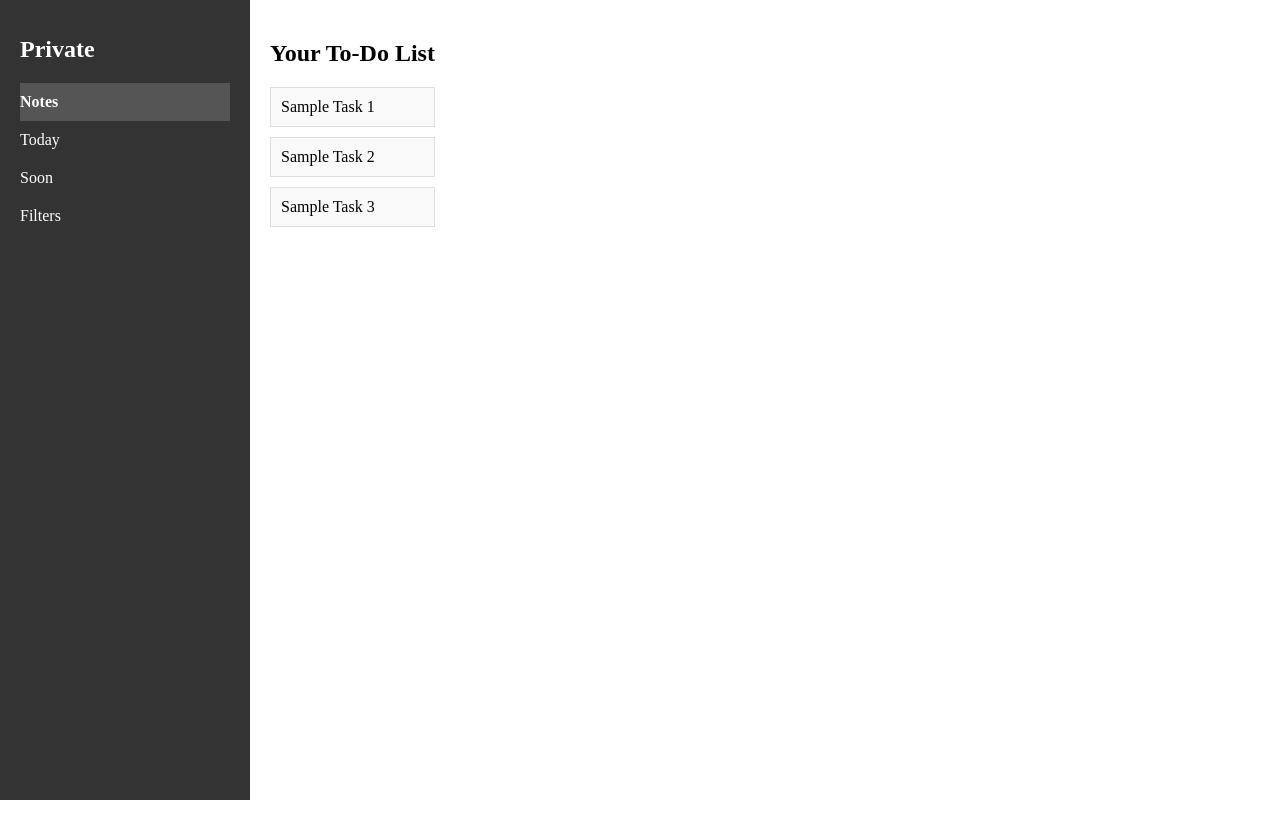
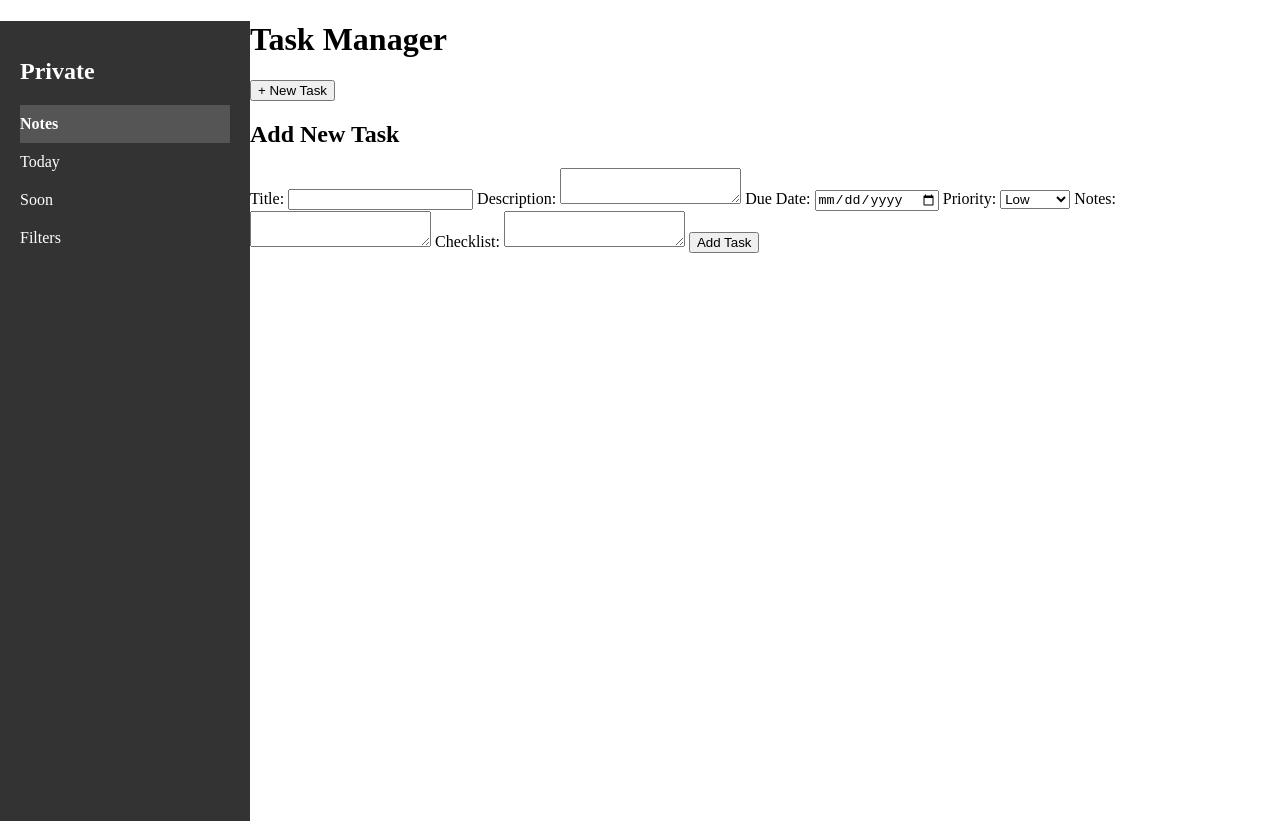
Before and after one commit to codetwentyfive/todo, a website built with webpack: page dist/index.html in a window 1280 px wide. Before the commit the page ends 800 px from the top, so only its background shows below. Built offline with nearby package versions, Linux system fonts and the light colour scheme.

Commit message:
feat:taskForm appears when newTask button is pressed

```diff
--- a/dist/index.html
+++ b/dist/index.html
@@ -17,14 +17,49 @@
             <li class="activeSwitch sidebar-item " data-tab="filters">Filters</li>
         </ul>
     </div>
-    <div class="content">
+    <header>
+        <h1>Task Manager</h1>
+        <button id="newTaskButton">+ New Task</button>
+    </header>
+
+    <main>
+        <section id="taskList">
+            <!-- Tasks will be added here dynamically -->
+        </section>
+    </main>
+
+    <div id="taskForm" class="hidden">
+        <h2>Add New Task</h2>
+        <form id="taskFormElement">
+            <label for="title">Title:</label>
+            <input type="text" id="title" required>
+            <label for="description">Description:</label>
+            <textarea id="description" required></textarea>
+            <label for="dueDate">Due Date:</label>
+            <input type="date" id="dueDate" required>
+            <label for="priority">Priority:</label>
+            <select id="priority" required>
+                <option value="low">Low</option>
+                <option value="medium">Medium</option>
+                <option value="high">High</option>
+            </select>
+            <label for="notes">Notes:</label>
+            <textarea id="notes"></textarea>
+            <label for="checklist">Checklist:</label>
+            <textarea id="checklist"></textarea>
+            <button type="submit">Add Task</button>
+        </form>
+    </div>
+
+    <!--<div class="content">
         <h2>Your To-Do List</h2>
+
         <ul class="task-list">
-            <li class="task">Sample Task 1</li>
-            <li class="task">Sample Task 2</li>
-            <li class="task">Sample Task 3</li>
+            <li class="task"><input type="checkbox"> Task 1</li>
+            <li class="task"><input type="checkbox"> Sample Task 2</li>
+            <li class="task"><input type="checkbox"> Sample Task 3</li>
         </ul>
-    </div>
+    </div>-->
     <script src="./main.js"></script>
 </body>
 
```
